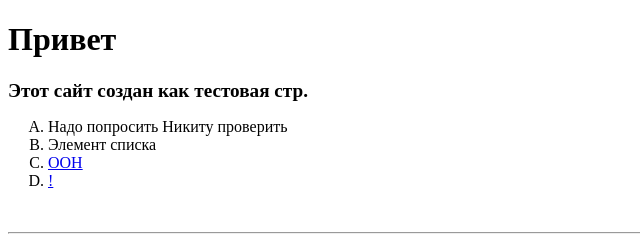
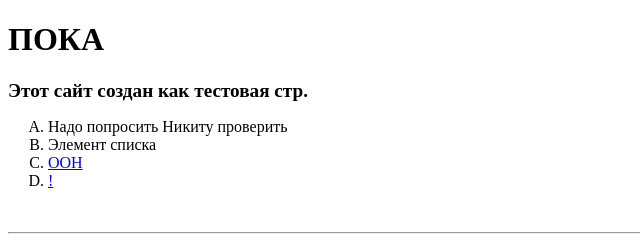
Before and after one commit to SerafimKazantsev/SerafimKazantsev.github.io, a plain HTML site: page html/index.html in a window 1280 px wide. Shown: the top 240 px of the page, 0-640 px from the left. Drawn offline with Linux system fonts and the light colour scheme.

Commit message:
Добавили слово ПОКА

```diff
--- a/html/index.html
+++ b/html/index.html
@@ -7,7 +7,7 @@
 		<link rel="stylesheet" href="" />
 	</head>
 	<body>
-		<h1>Привет</h1>
+		<h1>ПОКА</h1>
 		<b><big>Этот сайт создан как тестовая стр.</big></b>
 		<ol type="A">
 			<li>Надо попросить Никиту проверить</li>
```
